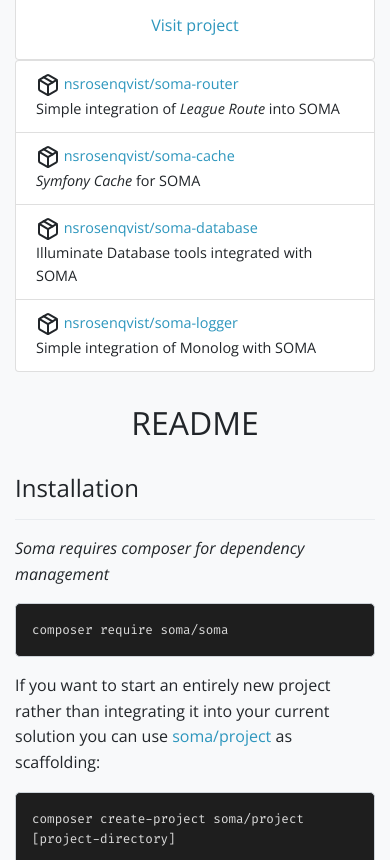
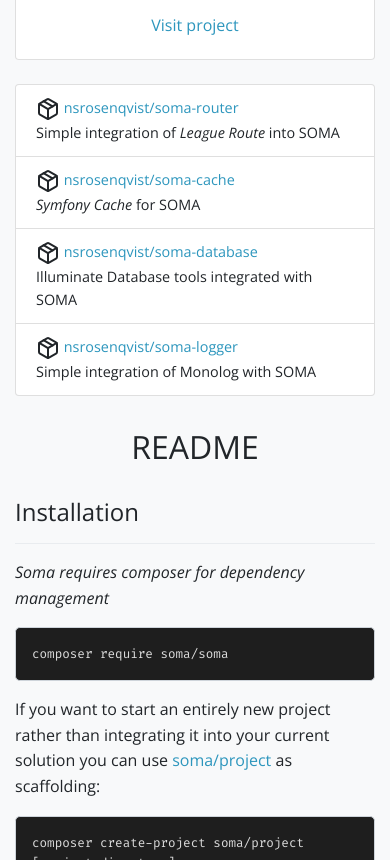
Before and after one commit to soma-php/soma-php.github.io, a plain HTML site: page index.html in a window 390 px wide. Shown: the part 1212-2072 px from the top of the page. Drawn offline with nearby package versions, Linux system fonts and the light colour scheme.

Commit message:
Added space on featured section on small screens

```diff
--- a/index.html
+++ b/index.html
@@ -3,7 +3,7 @@
 </body></html> </div> </div> </div>
 </section>
 <section id="featured" class="bg-light section-p"> <div class="container container-mw-md"> <h2 class="text-center text-uppercase">Featured</h2> <div class="row"> <div class="col-sm-6"> <div class="card"> <div class="card-body"> <a href="https://soma-php.github.io/papyrus" target="_blank"><img class="card-img-top px-5" src="https://raw.githubusercontent.com/soma-php/papyrus-resources/master/logo-1024.png" alt="Papyrus logo"></a> <div class="card-text mt-3"><p>Papyrus is a flat file CMS, utilizing Markdown files and heavy use of file compilation and performance optimizations to provide a fast website that is easy to administrate. It's meant to provide simple publishing without requiring knowledge of static website compilers and avoiding their limitations.</p>
-</div> <div class="text-center"> <a href="https://soma-php.github.io/papyrus" target="_blank" class="card-link">Visit project</a> </div> </div> </div> </div> <div class="col-sm-6"> <ul class="list-group"> <li class="list-group-item"> <h3><i data-feather="package"></i> <a href="https://github.com/nsrosenqvist/soma-router" target="_blank">nsrosenqvist/soma-router</a></h3> <p>Simple integration of <em>League Route</em> into SOMA</p> </li> <li class="list-group-item"> <h3><i data-feather="package"></i> <a href="https://github.com/nsrosenqvist/soma-cache" target="_blank">nsrosenqvist/soma-cache</a></h3> <p><em>Symfony Cache</em> for SOMA</p> </li> <li class="list-group-item"> <h3><i data-feather="package"></i> <a href="https://github.com/nsrosenqvist/soma-database" target="_blank">nsrosenqvist/soma-database</a></h3> <p>Illuminate Database tools integrated with SOMA</p> </li> <li class="list-group-item"> <h3><i data-feather="package"></i> <a href="https://github.com/nsrosenqvist/soma-logger" target="_blank">nsrosenqvist/soma-logger</a></h3> <p>Simple integration of Monolog with SOMA</p> </li> </ul> </div> </div> </div>
+</div> <div class="text-center"> <a href="https://soma-php.github.io/papyrus" target="_blank" class="card-link">Visit project</a> </div> </div> </div> </div> <div class="col-sm-6 mt-4 mt-sm-0"> <ul class="list-group"> <li class="list-group-item"> <h3><i data-feather="package"></i> <a href="https://github.com/nsrosenqvist/soma-router" target="_blank">nsrosenqvist/soma-router</a></h3> <p>Simple integration of <em>League Route</em> into SOMA</p> </li> <li class="list-group-item"> <h3><i data-feather="package"></i> <a href="https://github.com/nsrosenqvist/soma-cache" target="_blank">nsrosenqvist/soma-cache</a></h3> <p><em>Symfony Cache</em> for SOMA</p> </li> <li class="list-group-item"> <h3><i data-feather="package"></i> <a href="https://github.com/nsrosenqvist/soma-database" target="_blank">nsrosenqvist/soma-database</a></h3> <p>Illuminate Database tools integrated with SOMA</p> </li> <li class="list-group-item"> <h3><i data-feather="package"></i> <a href="https://github.com/nsrosenqvist/soma-logger" target="_blank">nsrosenqvist/soma-logger</a></h3> <p>Simple integration of Monolog with SOMA</p> </li> </ul> </div> </div> </div>
 </section>
 <section id="readme" class="bg-light section-pb"> <div class="container container-mw-md"> <div class="row"> <div class="col-12"> <h2 class="text-center text-uppercase">ReadMe</h2> <html><head></head><body><h3>Installation</h3>
 <p><em>Soma requires composer for dependency management</em></p>
```
